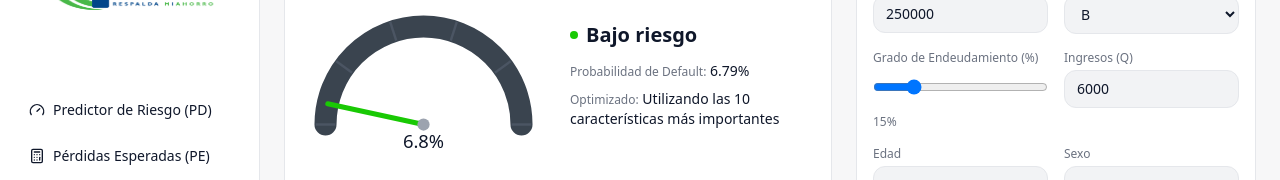
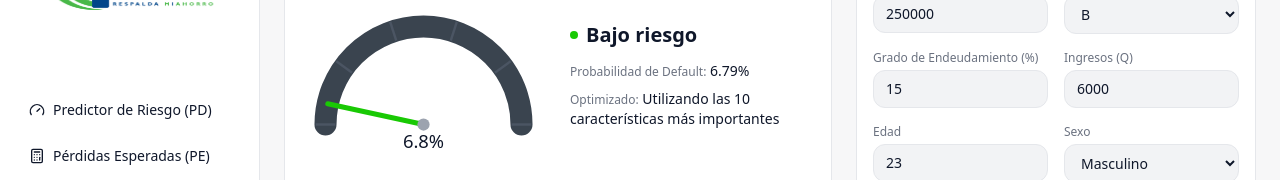
Before and after one commit to chejohrpp1/credit-scoring-pd-pe-overlay-sample, a Next.js app: page /pd in a window 1280 px wide. Shown: the part 162-342 px from the top of the page. Built offline with nearby package versions, Linux system fonts and the light colour scheme.

Commit message:
change: the inpuyt value in the endeudamiento in pd

```diff
--- a/app/pd/page.tsx
+++ b/app/pd/page.tsx
@@ -41,7 +41,7 @@ function computePD(input: FormState) {
     COEF.monto * (input.monto || 0) +
     COEF.buro * mapBuro[input.buro] +
     COEF.endeudamiento * (input.endeudamiento || 0) +
-    (input.endeudamiento < 70 ? COEF.ingresos * (input.ingresos || 0) : 0) +
+    (input.endeudamiento <= 70 ? COEF.ingresos * (input.ingresos || 0) : 0) +
     (typeof COEF.edad === "function" ? COEF.edad(input.edad || 0) : COEF.edad * (input.edad || 0)) + //change into to function
     COEF.sexo * mapSexo[input.sexo] +
     (typeof COEF.antiguedad === "function" ? COEF.antiguedad(input.antiguedad || 0) : COEF.antiguedad * (input.antiguedad || 0)) + //change into to a range
@@ -91,6 +91,7 @@ export default function PDPage() {
   // display strings for numeric inputs so users can clear and see placeholders
   const [displayMonto, setDisplayMonto] = useState<string>("250000");
   const [displayIngresos, setDisplayIngresos] = useState<string>("6000");
+  const [displayEndeudamiento, setDisplayEndeudamiento] = useState<string>("15");
   const [displayEdad, setDisplayEdad] = useState<string>("23");
   const [displayAntiguedad, setDisplayAntiguedad] = useState<string>("4");
 
@@ -141,6 +142,7 @@ export default function PDPage() {
     const setDisplay = (val: string) => {
       if (key === "monto") setDisplayMonto(val);
       if (key === "ingresos") setDisplayIngresos(val);
+      if (key === "endeudamiento") setDisplayEndeudamiento(val);
       if (key === "edad") setDisplayEdad(val);
       if (key === "antiguedad") setDisplayAntiguedad(val);
     };
@@ -267,19 +269,12 @@ export default function PDPage() {
               <div className="label mb-1">Grado de Endeudamiento (%)</div>
               <input
                 className="input"
-                type="range"
-                min={0}
-                max={100}
-                step={1}
-                value={f.endeudamiento}
-                onChange={(e) => setClamped("endeudamiento", e.target.value, 0, 100, "Endeudamiento (%)")}
+                type="text"
+                inputMode="decimal"
+                value={displayEndeudamiento}
+                onChange={(e) => handleNumericChange("endeudamiento", "Endeudamiento (%)", e.target.value, 0, 100)}
+                placeholder="0.00"
               />
-              <div
-                className="text-xs mt-1"
-                style={{ color: "var(--fg-muted)" }}
-              >
-                {f.endeudamiento}%
-              </div>
             </div>
 
             <div>
```
